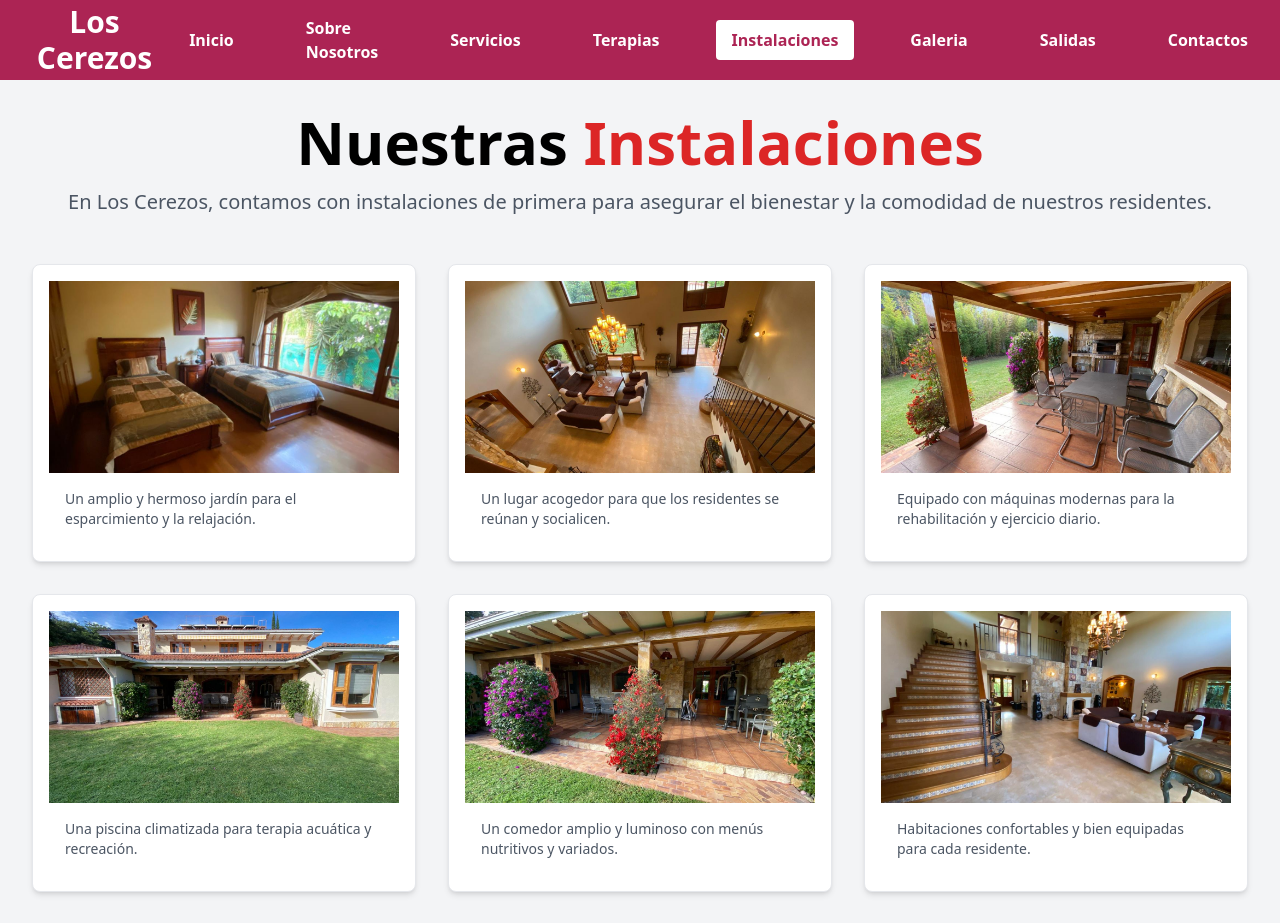
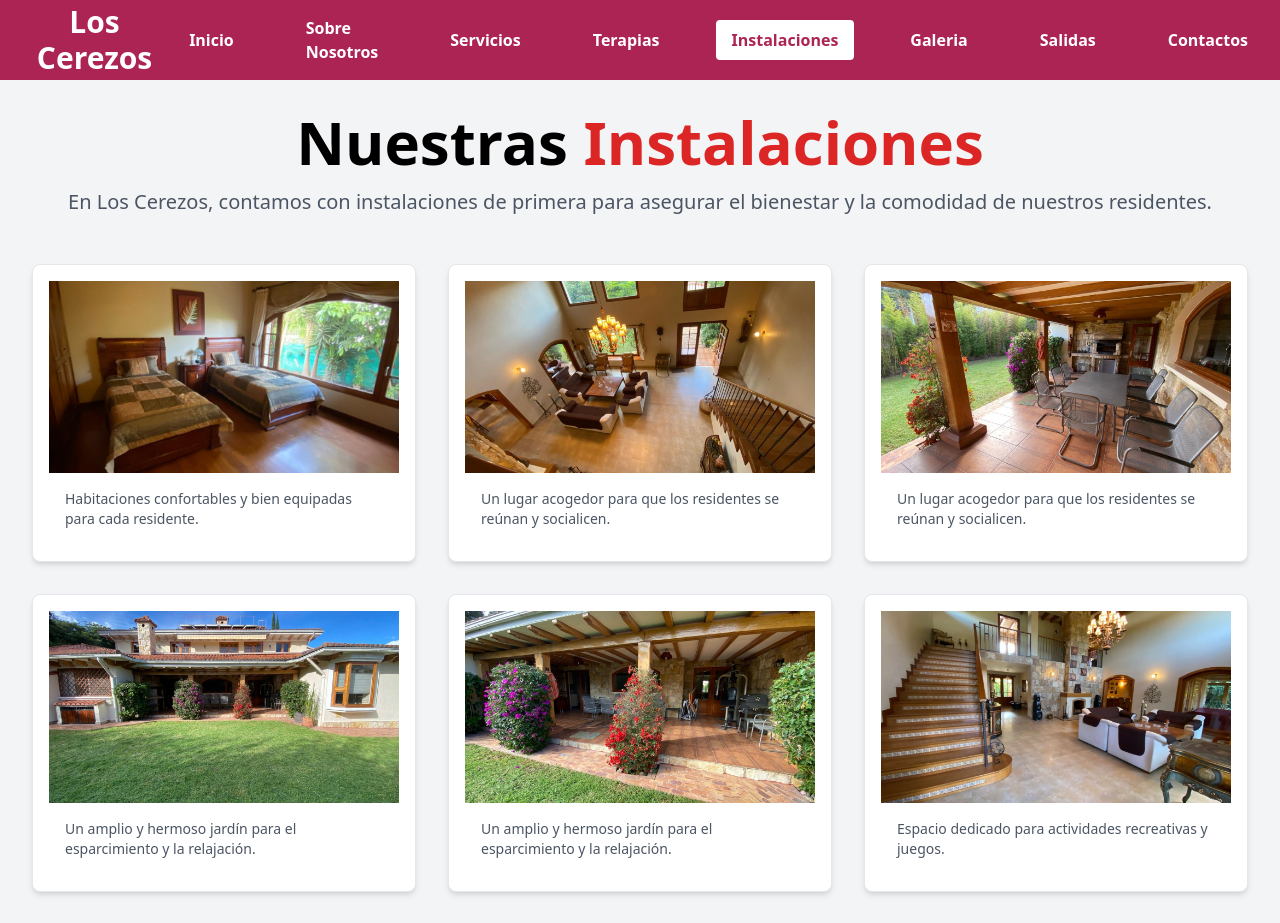
Before and after one commit to DavidCantunaMorales/landingpage-cerezos, a React (Vite) app: page /#/instalaciones in a window 1280 px wide. Shown: the top 923 px of the page. Built offline with nearby package versions, Linux system fonts and the light colour scheme.

Commit message:
Cambio de las descripciones

```diff
--- a/src/pages/Instalaciones.jsx
+++ b/src/pages/Instalaciones.jsx
@@ -12,7 +12,7 @@ const instalaciones = [
   {
     imageSrc: InstImage1,
     altText: 'Instalación 1',
-    description: 'Un amplio y hermoso jardín para el esparcimiento y la relajación.',
+    description: 'Habitaciones confortables y bien equipadas para cada residente.',
   },
   {
     imageSrc: InstImage2,
@@ -22,22 +22,22 @@ const instalaciones = [
   {
     imageSrc: InstImage3,
     altText: 'Instalación 3',
-    description: 'Equipado con máquinas modernas para la rehabilitación y ejercicio diario.',
+    description: 'Un lugar acogedor para que los residentes se reúnan y socialicen.',
   },
   {
     imageSrc: InstImage4,
     altText: 'Instalación 4',
-    description: 'Una piscina climatizada para terapia acuática y recreación.',
+    description: 'Un amplio y hermoso jardín para el esparcimiento y la relajación.',
   },
   {
     imageSrc: InstImage5,
     altText: 'Instalación 5',
-    description: 'Un comedor amplio y luminoso con menús nutritivos y variados.',
+    description: 'Un amplio y hermoso jardín para el esparcimiento y la relajación.',
   },
   {
     imageSrc: InstImage6,
     altText: 'Instalación 6',
-    description: 'Habitaciones confortables y bien equipadas para cada residente.',
+    description: 'Espacio dedicado para actividades recreativas y juegos.',
   },
   {
     imageSrc: InstImage7,
@@ -47,7 +47,7 @@ const instalaciones = [
   {
     imageSrc: InstImage8,
     altText: 'Instalación 8',
-    description: 'Una biblioteca tranquila con una amplia colección de libros.',
+    description: 'Espacio dedicado para actividades recreativas y juegos.',
   },
 ];
 
```
